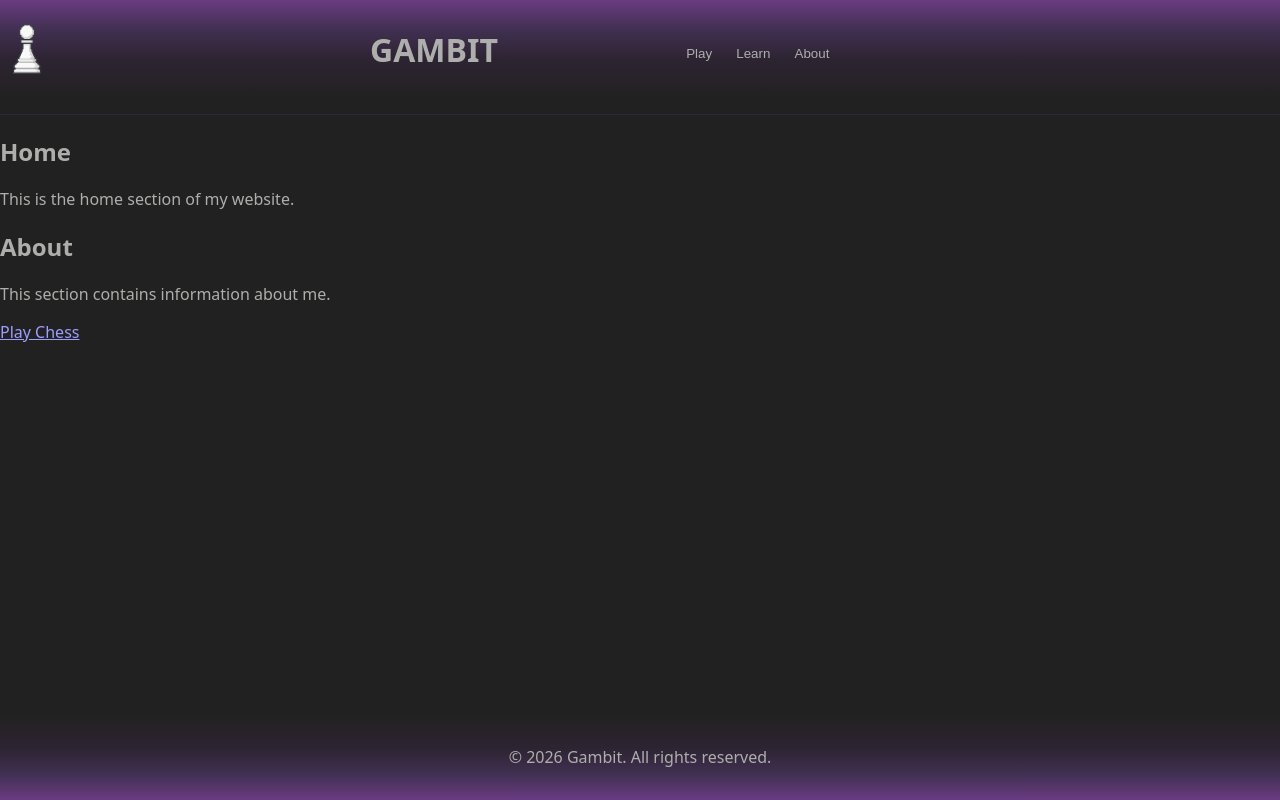
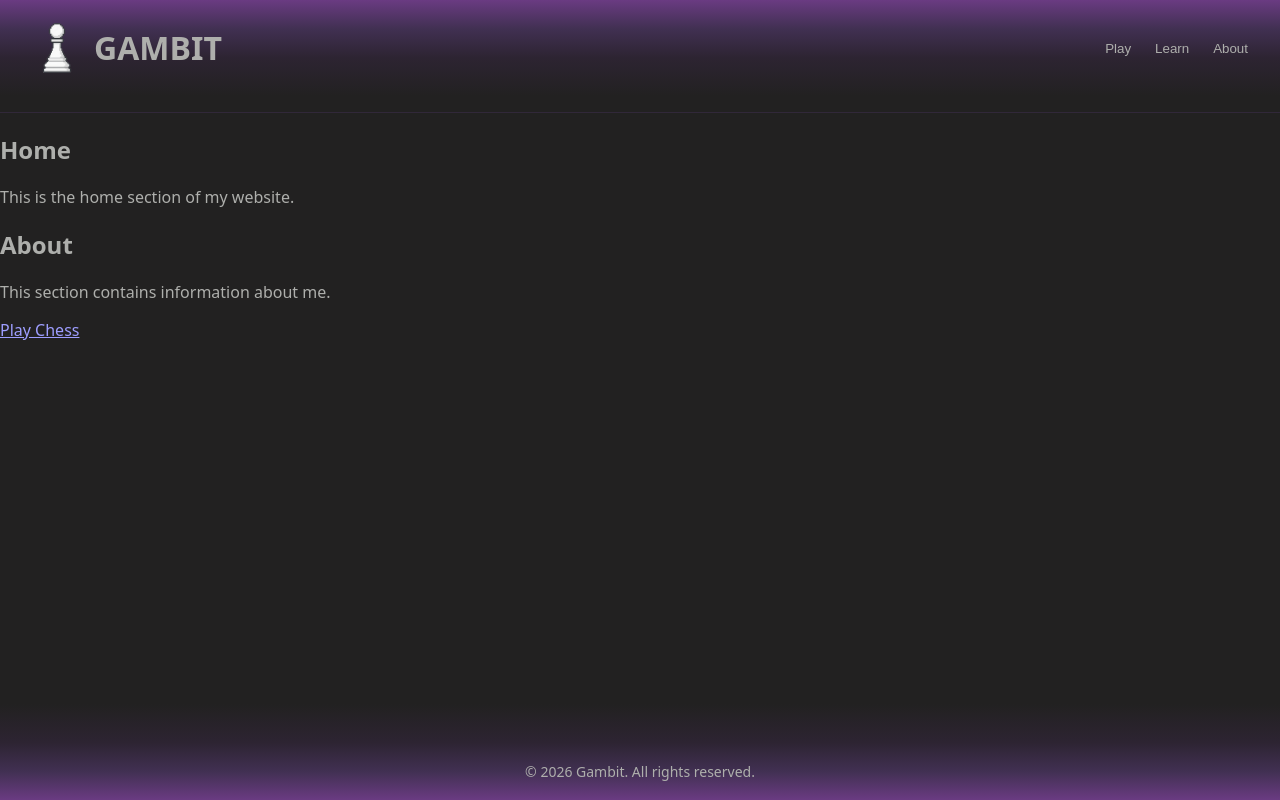
Before and after one commit to lukeskywalker4621-cmyk/Gambit, a plain HTML site: page index.html in a window 1280 px wide. Drawn offline with Linux system fonts and the light colour scheme; a script that the page names is missing.

Commit message:
fixing UI

```diff
--- a/css/style.css
+++ b/css/style.css
@@ -1,3 +1,4 @@
+
 :root {
     color-scheme: dark;
     --bg: #222121;
@@ -16,7 +17,7 @@
 body {
     min-height: 100vh;
     margin: 0;
-    padding-bottom: 4rem; /* Keeps content clear of the fixed footer */
+    padding-bottom: 4rem;
     background-color: var(--bg);
     color: var(--text);
     font-family: system-ui, sans-serif;
@@ -28,10 +29,8 @@ header {
 }
 
 .top-bar {
-    position: relative;
     display: flex;
     align-items: center;
-    justify-content: space-between;
     min-height: 6rem;
     padding: 1rem 2rem;
     background: linear-gradient(
@@ -44,25 +43,32 @@ header {
 }
 
 .top-bar h1 {
-    position: relative;
     margin: 0;
-    transform: translate(-750px, 0px);
-    text-align: center;
+    padding: 0;
     font-size: clamp(1.25rem, 4vw, 2rem);
+    text-align: left;
+    line-height: 1;
+    flex-shrink: 0;
 }
 
 .top-bar nav {
-    order: -1;
+    display: flex;
+    align-items: center;
+    gap: 1.5rem;
+    margin-left: auto;
 }
 
 .logo,
 .main-menu-button {
     width: 3.125rem;
     height: 3.125rem;
+    flex-shrink: 0;
 }
 
 .logo {
     object-fit: contain;
+    display: block;
+    margin-right: 12px;
 }
 
 .main-menu-button {
@@ -74,39 +80,32 @@ header {
     background: transparent;
     color: inherit;
     cursor: pointer;
-    transform: translateX(-30px) translateY(8px);
 }
 
-nav > button{
-    position: relative;
-    border: none;
-    padding: 0rem;
+nav > button {
+    display: flex;
+    align-items: center;
+    justify-content: center;
+    padding: 0;
+    border: 0;
     background: transparent;
     color: var(--text);
     cursor: pointer;
-    align-items: center;
+    margin: 0;
 }
 
-nav .play-button{
-    transform: translateX(+600px) translateY(-8px);
+nav > button p {
+    margin: 0;
 }
 
-nav .learn-button{
-    transform: translateX(+620px) translateY(-8px);
-}
-
-nav .about-button{
-    transform: translateX(+640px) translateY(-8px);
-}
-
-.top-bar-divider{
+.top-bar-divider {
     position: relative;
     width: 100%;
     height: 100%;
     opacity: 0.5;
 }
 
-hr{
+hr {
     color: purple;
     border: 0;
     height: 20px;
@@ -120,6 +119,10 @@ hr{
     outline-offset: 4px;
 }
 
+.hamburger-menu {
+    display: none;
+}
+
 footer {
     position: fixed;
     z-index: 10;
@@ -128,7 +131,7 @@ footer {
     left: 0;
     display: flex;
     justify-content: center;
-    padding: 1rem;
+    padding: 3rem;
     background: linear-gradient(
         to bottom,
         var(--bg) 0%,
@@ -138,12 +141,24 @@ footer {
     );
 }
 
+.copyright {
+    position: fixed;
+    color: var(--text);
+    font-size: 0.875rem;
+    text-align: center;
+    bottom: 5px;
+}
+
 @media (max-width: 600px) {
     .top-bar {
         padding-inline: 1rem;
     }
 
     .top-bar h1 {
-        max-width: 55%;
+        font-size: clamp(1.25rem, 4vw, 2rem);
+    }
+
+    .top-bar nav {
+        gap: 0.75rem;
     }
 }
--- a/index.html
+++ b/index.html
@@ -11,10 +11,12 @@
 <body>
     <header>
         <div class="top-bar">
+            <img src="assets/icons/IconNoBG.png" alt="Logo" class="logo">
+
             <h1>Gambit</h1>
             <nav>
                 <button class="main-menu-button">
-                    <img src="assets/icons/IconNoBG.png" alt="Logo" class="logo">
+
                 </button>
                 <button class="play-button">
                     <p>Play</p>
@@ -48,7 +50,7 @@
         </a>
     </main>
     <footer>
-            <p>&copy; 2026 Gambit. All rights reserved.</p>
+            <p class="copyright">&copy; 2026 Gambit. All rights reserved.</p>
     </footer>
 
     <script src="js/script.js"></script>
```
